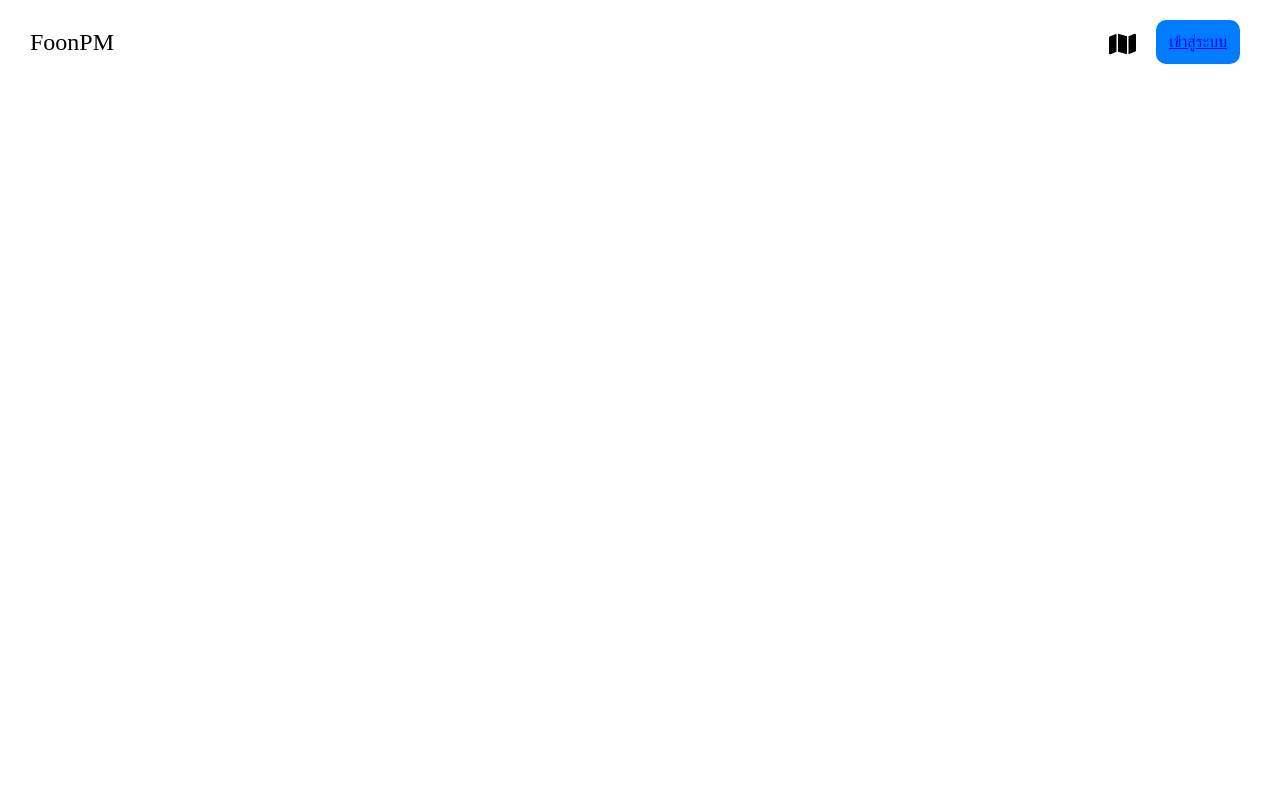
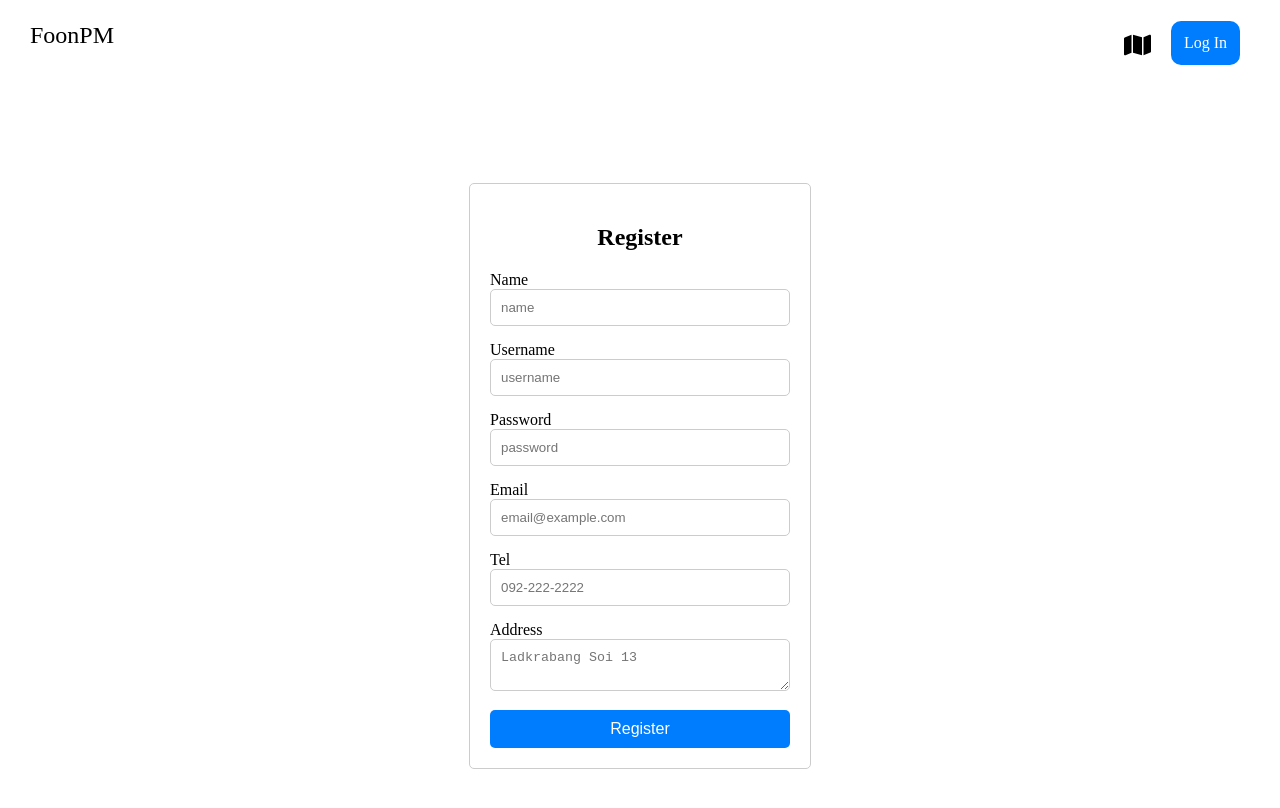
Before and after one commit to captainArchan/devTool, a Vue app in the folder frontend/: page /register in a window 1280 px wide. Before the commit this address had no page. Shown: the top 808 px of the page. Built offline with nearby package versions, Linux system fonts and the light colour scheme.

Commit message:
register

```diff
--- a/frontend/src/components/Sidebar.vue
+++ b/frontend/src/components/Sidebar.vue
@@ -5,21 +5,18 @@
     </div>
     <ul>
       <li class="icon"><font-awesome-icon icon="map" /></li>
-          <li class="button">
-              <router-link to="/login">เข้าสู่ระบบ</router-link>
-          </li>
+      <router-link to="/login" class="button-link"
+        ><li class="button">Log In</li></router-link
+      >
     </ul>
   </div>
 </template>
 
   <script>
-  export default {
-
-  }
+export default {};
 </script>
 
   <style scoped>
-
 #navigation {
   display: flex;
   align-items: center;
@@ -52,16 +49,23 @@
 }
 
 .button {
-      border: solid ;
-      border-color: #007DFF;
+  border: solid;
+  border-color: #007dff;
   color: #fff;
-      background-color: #007DFF;
+  background-color: #007dff;
   border-radius: 10px;
   padding: 10px;
 }
 
-  @media only screen and (max-width: 990px) {
-
+.button-link {
+  text-decoration: none;
+  color: inherit;
 }
 
+.button-link:hover {
+  text-decoration: none;
+}
+
+@media only screen and (max-width: 990px) {
+}
 </style>
--- a/frontend/src/router/index.js
+++ b/frontend/src/router/index.js
@@ -7,6 +7,11 @@ const router = createRouter({
       path: '/login',
       name: 'login',
       component: () => import('../views/LogIn.vue')
+    },
+    {
+      path: '/register',
+      name: 'register',
+      component: () => import('../views/Register.vue')
     }
   ]
 })
--- a/frontend/src/views/LogIn.vue
+++ b/frontend/src/views/LogIn.vue
@@ -3,12 +3,12 @@
     <form>
       <h2 class="">Login</h2>
       <div class="input">
-        <label for="email">Email address</label>
+        <label>Username</label>
         <input
           class="form-control"
           type="text"
           name="email"
-          placeholder="email@adress.com"
+          placeholder="username"
         />
       </div>
       <div class="input">
@@ -17,11 +17,11 @@
           class="form-control"
           type="password"
           name="password"
-          placeholder="password123"
+          placeholder="password"
         />
       </div>
       <div class="">
-        You don't have an account? <span>Register</span>
+        You don't have an account? <router-link to="/register"><span>Register</span></router-link>
       </div>
       <button type="submit" id="login_button">
         Login
@@ -31,14 +31,8 @@
 </template>
 
 <script>
-import SidebarVue from "../components/Sidebar.vue";
 export default {
-  data() {
-    return {};
-  },
-  components: {
-    SidebarVue,
-  },
+
 };
 </script>
 
@@ -47,7 +41,7 @@ export default {
   display: flex;
   justify-content: center;
   align-items: center;
-  height: 100vh;
+  height: 70vh;
 }
 
 form {
@@ -67,11 +61,6 @@ h2 {
   margin-bottom: 15px;
 }
 
-label {
-  display: block;
-  font-weight: bold;
-}
-
 .form-control {
   width: 100%;
   padding: 10px;
@@ -81,7 +70,6 @@ label {
 }
 
 div {
-  text-align: center;
   margin-bottom: 15px;
 }
 
--- /dev/null
+++ b/frontend/src/views/Register.vue
@@ -0,0 +1,129 @@
+<template>
+    <div class="container">
+      <form>
+        <h2 class="">Register</h2>
+        <div class="input">
+          <label>Name</label>
+          <input
+            class="form-control"
+            type="text"
+            name="name"
+            placeholder="name"
+          />
+        </div>
+        <div class="input">
+          <label>Username</label>
+          <input
+            class="form-control"
+            type="text"
+            name="username"
+            placeholder="username"
+          />
+        </div>
+        <div class="input">
+          <label for="password">Password</label>
+          <input
+            class="form-control"
+            type="password"
+            name="password"
+            placeholder="password"
+          />
+        </div>
+        <div class="input">
+          <label>Email</label>
+          <input
+            class="form-control"
+            type="email"
+            name="email"
+            placeholder="email@example.com"
+          />
+        </div>
+        <div class="input">
+          <label>Tel</label>
+          <input
+            class="form-control"
+            type="text"
+            name="tel"
+            placeholder="092-222-2222"
+          />
+        </div>
+        <div class="input">
+          <label>Address</label>
+          <textarea
+            class="form-control"
+            type="text"
+            name="address"
+            placeholder="Ladkrabang Soi 13"
+          ></textarea>
+        </div>
+        <button type="submit" id="login_button">
+          Register
+        </button>
+      </form>
+    </div>
+  </template>
+
+  <script>
+  export default {
+
+  };
+  </script>
+
+  <style>
+  .container {
+    display: flex;
+    justify-content: center;
+    align-items: center;
+    height: 90vh;
+  }
+
+  form {
+    width: 300px;
+    padding: 20px;
+    border: 1px solid #ccc;
+    border-radius: 5px;
+    background-color: #fff;
+  }
+
+  h2 {
+    text-align: center;
+    margin-bottom: 20px;
+  }
+
+  .input {
+    margin-bottom: 15px;
+  }
+
+  .form-control {
+    width: 100%;
+    padding: 10px;
+    border: 1px solid #ccc;
+    border-radius: 5px;
+    box-sizing: border-box;
+  }
+
+  div {
+    margin-bottom: 15px;
+  }
+
+  span {
+    color: blue;
+    cursor: pointer;
+  }
+
+  #login_button {
+    width: 100%;
+    padding: 10px;
+    border: none;
+    border-radius: 5px;
+    background-color: #007DFF;
+    color: #fff;
+    font-size: 16px;
+    cursor: pointer;
+  }
+
+  #login_button:hover {
+    background-color: #0056b3;
+  }
+
+  </style>
```
Lines whose indentation alone changed are shown as unchanged.
